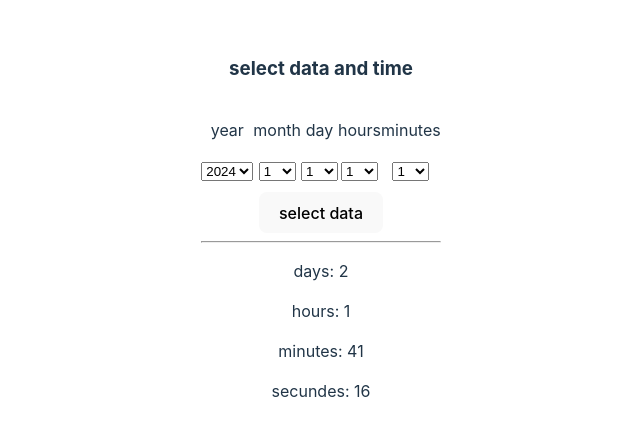
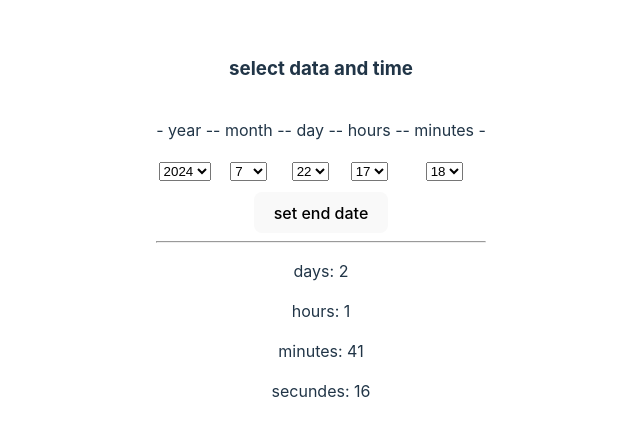
Before and after one commit to ZagSerSan/custom-developing_real-time, a React (Vite) app: page / in a window 1280 px wide. Shown: the part 172-608 px from the top of the page, without its empty margins (319-959 px from the left). Built offline with nearby package versions, Linux system fonts and the light colour scheme.

Commit message:
options are almost ready + new todo (line: 13)

```diff
--- a/src/Select.jsx
+++ b/src/Select.jsx
@@ -10,6 +10,7 @@ const Select = () => {
 
   // получение текущей даты и создание сущности исходной даты для селекта
   const currDate = new Date()
+  // todo - изменение макс кол-ва дней в зависимости от выбранного месяца
   const maxDaysCount = (new Date(currDate.getFullYear(), currDate.getMonth() + 1, 0)).getDate()
 
   const [initialDate, setInitialDate] = useState({
@@ -28,83 +29,66 @@ const Select = () => {
     hours: {current: currDate.getHours(), options: arrayFromNum(23)},
     minutes: {current: currDate.getMinutes(), options: arrayFromNum(59)}
   })
-  // todo - на этой сущности построить селект и её изменение и измен селекта
-  // console.log('initialDate :>> ', initialDate)
 
   // состояние введённой даты
   const [selectedData, setSelectedData] = useState(
     {
-      day: 0,
-      month: 0,
-      year: 0,
-      hours: 0,
-      minutes: 0
+      day: initialDate.day.current,
+      month: initialDate.month.current,
+      year: initialDate.year.current,
+      hours: initialDate.hours.current,
+      minutes: initialDate.minutes.current
     }
   )
 
   const setDate = () => {
-    setEndDate(selectedData)
+    // todo - финальная передача endDate в стор для таймера
+    // setEndDate(selectedData)
+    console.log('selectedData :>> ', selectedData)
   }
 
   const toggleChange = (e, type) => {
     const value = e.target.value
-    // console.log('type :>> ', type)
-    // console.log('value :>> ', value)
-
-
-    // setSelectedData(prev => ({
-      //   ...prev,
-      //   [type]: value
-      // }))
 
     // todo - переделать на выпадающие селекты + validate
     // if (validator(value, type, selectedData.year, selectedData.month)) {
-      // setSelectedData(prev => ({
-      //   ...prev,
-      //   [type]: value
-      // }))
+      setSelectedData(prev => ({
+        ...prev,
+        [type]: value
+      }))
       // console.log('selectedData :>> ', selectedData)
     // }
 
   }
 
-  // todo: сделать выбор даты через селекты
-  // + сделать рендер компонентов от состояния, object...map()..
-  // чтобы передать тип селекта для определения его в состоянии даты
-
   return (
     <div className='select'>
-      {endDate
-        ? <h3>select data and time: endDate</h3>
-        : <h3>select data and time</h3>
-      }
+      <h3>select data and time</h3>
 
-      {/* день/месяц/год */}
       <div className='select__wrapper'>
+        {Object.keys(initialDate).map(key => (
+          <div key={key}>
+            <p>- {key} -</p>
 
-        {Object.keys(initialDate).map(key => (
-          // <p>{key}: {selectedData[key]}</p>
-          // todo - вывод переиспол. компонента селекта
-          // <DateSelect selectedData={selectedData}/>
-
-          <div>
-            <p>{key}</p>
-
-            <select onChange={(e) => toggleChange(e, key)} value={initialDate}>
+            <select onChange={(e) => toggleChange(e, key)} value={selectedData[key]}>
               {initialDate[key].options
                 ? initialDate[key].options.map(option => (
-                    <option value={option}>{option}</option>
+                    <option
+                      key={option}
+                      value={option}
+                      selected={selectedData[key] === option}
+                    >
+                      {option}
+                    </option>
                   ))
-                : <option value="">---</option>
+                : <option key={option} value="">---</option>
               }
-
             </select>
           </div>
         ))}
-
       </div>
 
-      <button onClick={setDate}>select data</button>
+      <button onClick={setDate}>set end date</button>
     </div>
   )
 }
```
